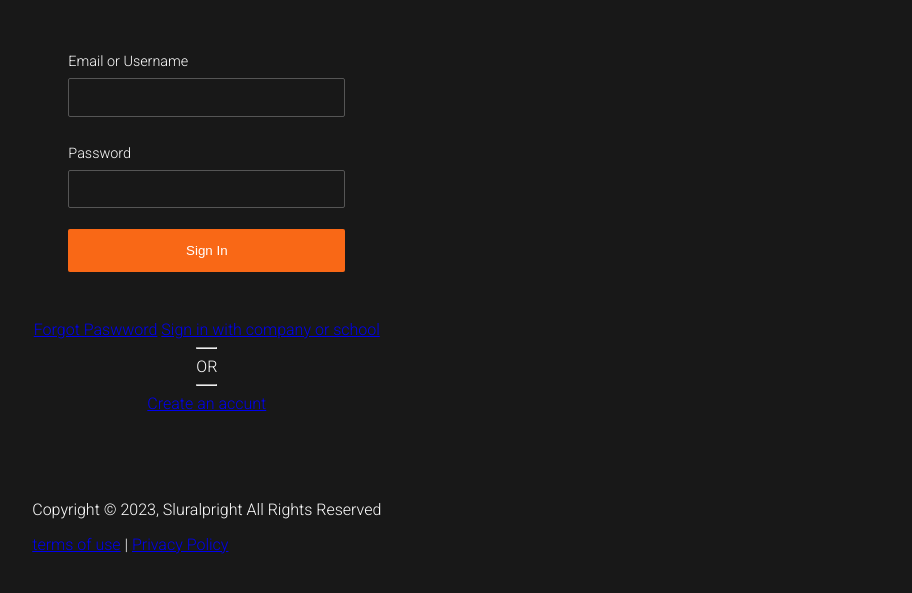
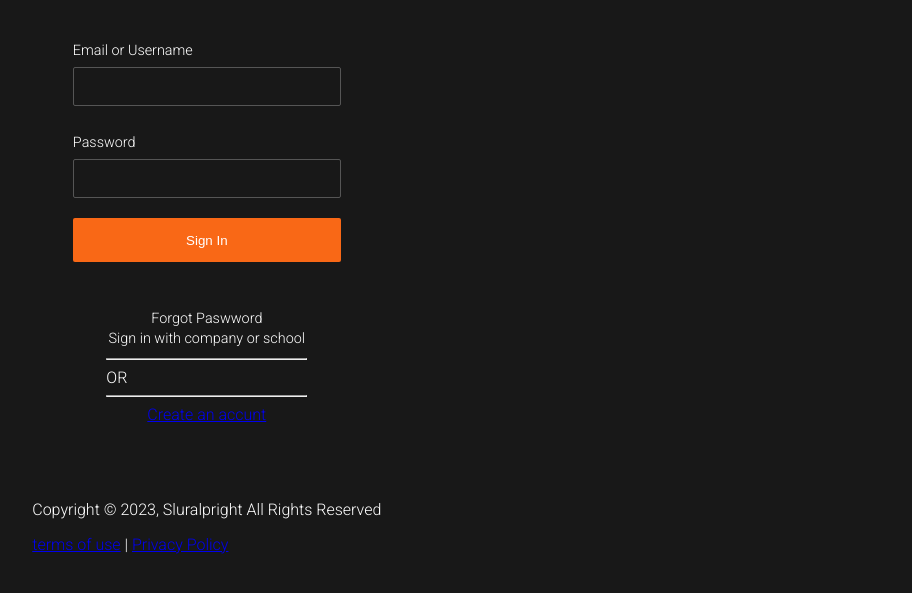
Before and after one commit to SaintJo/Plural, a plain HTML site: page index.html in a window 1280 px wide. Shown: the part 209-802 px from the top of the page, without its empty margins (54-966 px from the left). Drawn offline with Linux system fonts and the light colour scheme.

Commit message:
add style for #sigin .links a

```diff
--- a/css/style.css
+++ b/css/style.css
@@ -78,6 +78,21 @@ h1, h2, h3, h4, h5 {
 	width: 100%;
 }
 
+#signin .secondary-btn,
+.or,
+.links {
+	width: 60%;
+}
+
+#signin .links a {
+	display: block;
+	color: #fff;
+	text-decoration: none;
+	margin-bottom: 0.2rem;
+	text-align: center;
+	font-size: 0.9rem;
+}
+
 /* Button */
 .primary-btn {
 	padding: 0.7rem 1rem;
@@ -90,7 +105,7 @@ h1, h2, h3, h4, h5 {
 	text-decoration: none;
 	cursor: pointer;
 	text-align: center;
-	transition: background-color 0.5s;
+	transition: all 0.5s;
 }
 
 .primary-btn:hover {
@@ -100,19 +115,20 @@ h1, h2, h3, h4, h5 {
 .secondary-btn {
 	padding: 0.7rem 1rem;
 	height: 2.7rem;
-	border: 0;
+	border: 1px solid #f4f4f4;
 	border-radius: 2px;
 	font-weight: 500;
-	background: #f96816;
+	background: none;
 	color: #fff;
 	text-decoration: none;
 	cursor: pointer;
 	text-align: center;
-	transition: background-color 0.5s;
+	transition: all 0.5s;
 }
 
 .secondary-btn:hover {
-	background-color: #ff7b39;
+	border-color: #ff7b39;
+	color: #ff7b39;
 }
 
 /* Media Queries */
```
